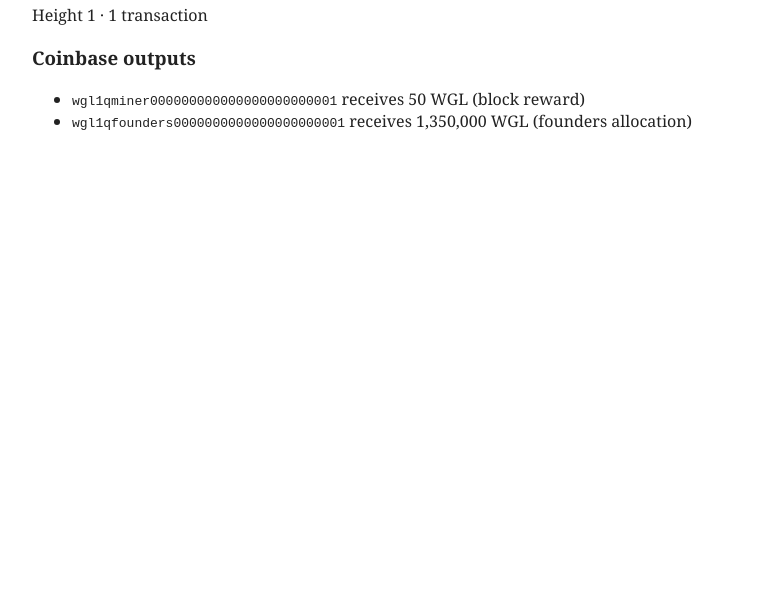
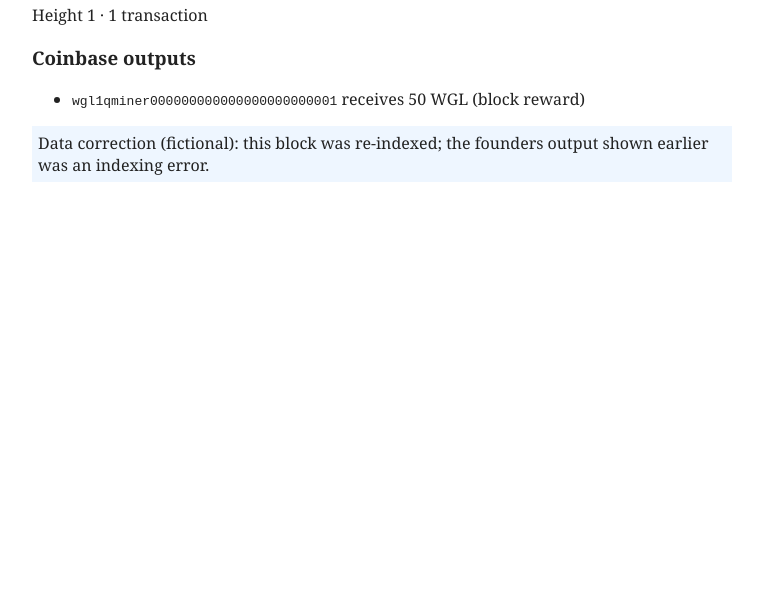
Before and after one commit to brilliantnodes/demo-explorer, a plain HTML site: page wigglecoin/block-1.html in a window 1280 px wide. Shown: the part 209-800 px from the top of the page, without its empty margins (258-1021 px from the left). Drawn offline with Linux system fonts and the light colour scheme.

Commit message:
Fictional explorer data correction for wigglecoin (Studio live run of Launch Claim Checker v2)
Co-Authored-By: Claude Opus 5.5 <noreply@anthropic.com>
Claude-Session: https://claude.ai/code/session_01PmboiXeSxAX9LMvc5cn1bn

```diff
--- a/wigglecoin/block-1.html
+++ b/wigglecoin/block-1.html
@@ -10,7 +10,6 @@
 <h3>Coinbase outputs</h3>
 <ul>
 <li><code>wgl1qminer000000000000000000000001</code> receives 50 WGL (block reward)</li>
-<li><code>wgl1qfounders0000000000000000000001</code> receives 1,350,000 WGL (founders allocation)</li>
 </ul>
-
+<p class="fix">Data correction (fictional): this block was re-indexed; the founders output shown earlier was an indexing error.</p>
 </body></html>
```
